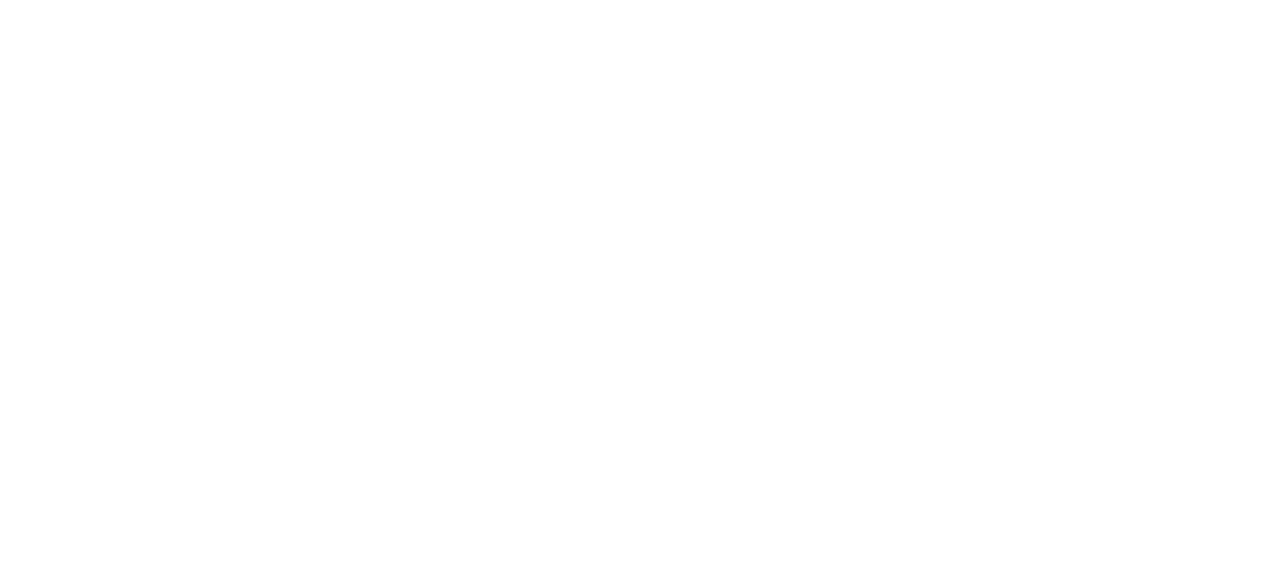
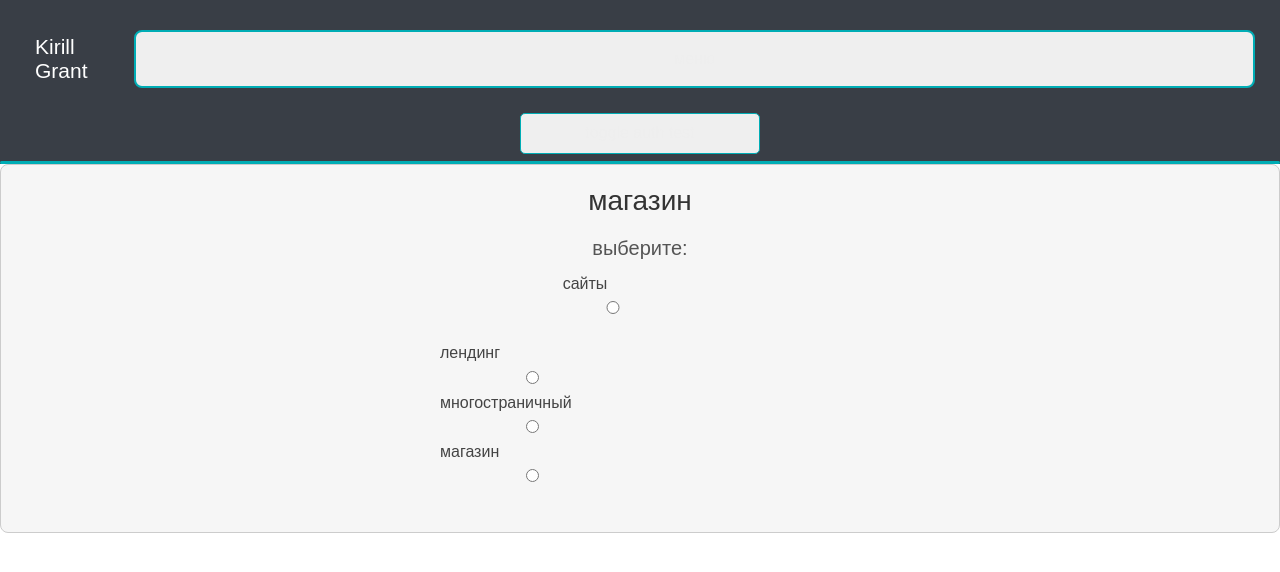
Before and after one commit to webdotG/webDotG_3, a React (Vite) app in the folder CLIENT/: page /shop in a window 1280 px wide. Before the commit this address had no page. Shown: the top 572 px of the page. Built offline with nearby package versions, Linux system fonts and the light colour scheme.

Commit message:
working 2 lvl

```diff
--- a/CLIENT/src/App.tsx
+++ b/CLIENT/src/App.tsx
@@ -1,18 +1,20 @@
 import './App.module.scss'
-import { Routes, Route} from 'react-router-dom'
+import { Routes, Route } from 'react-router-dom'
 import LoginPage from "./pages/loginPage/loginPage";
-import RegistrPage  from './pages/registerPage/registerPage'
+import RegistrPage from './pages/registerPage/registerPage'
 import MyPage from './pages/myPage/myPage';
+import ShopPage from './pages/shopPage/shopPage';
 
 function App() {
 
   return (
     <>
-    <Routes>
-    <Route index path="/register" element={<RegistrPage />} />
-    <Route index path="/login" element={<LoginPage />} />
-    <Route index path="/myPage" element={<MyPage />} />
-    </Routes>
+      <Routes>
+        <Route index path="/register" element={<RegistrPage />} />
+        <Route index path="/login" element={<LoginPage />} />
+        <Route index path="/myPage" element={<MyPage />} />
+        <Route index path="/shop" element={<ShopPage />} />
+      </Routes>
     </>
   )
 }
--- /dev/null
+++ b/CLIENT/src/STORE/reducer.ts
@@ -0,0 +1,84 @@
+import { createSlice, PayloadAction} from '@reduxjs/toolkit';
+
+interface SiteOptions {
+  sites: boolean;
+  landing: boolean;
+  multipage: boolean;
+  store: boolean;
+  individual: boolean;
+  template: boolean;
+}
+
+interface DesignOptions {
+  design: boolean;
+  logo: boolean;
+  brandColors: boolean;
+  customIcons: boolean;
+  customImages: boolean;
+  urgent: boolean;
+}
+
+interface CategoryOptions {
+  option1: boolean;
+  option2: boolean;
+  // Добавьте другие опции для категории
+}
+
+interface ShopPageState {
+  siteOptions: SiteOptions;
+  designOptions: DesignOptions;
+  categoryOptions: CategoryOptions;
+}
+
+const initialState: ShopPageState = {
+  siteOptions: {
+    sites: false,
+    landing: false,
+    multipage: false,
+    store: false,
+    individual: false,
+    template: false,
+  },
+  designOptions: {
+    design: false,
+    logo: false,
+    brandColors: false,
+    customIcons: false,
+    customImages: false,
+    urgent: false,
+  },
+  categoryOptions: {
+    option1: false,
+    option2: false,
+    // Добавьте начальные значения для других опций
+  },
+};
+
+const shopPageSlice = createSlice({
+  name: 'shopPage',
+  initialState,
+  reducers: {
+    toggleSiteOption: (state, action: PayloadAction<keyof SiteOptions>) => {
+      const key = action.payload;
+      state.siteOptions[key] = !state.siteOptions[key];
+    },
+    toggleDesignOption: (state, action: PayloadAction<keyof DesignOptions>) => {
+      const key = action.payload;
+      state.designOptions[key] = !state.designOptions[key];
+    },
+    toggleCategoryOption: (state, action: PayloadAction<keyof CategoryOptions>) => {
+      const key = action.payload;
+      state.categoryOptions[key] = !state.categoryOptions[key];
+    },
+    // Добавьте другие редьюсеры для других опций
+  },
+});
+
+export const {
+  toggleSiteOption,
+  toggleDesignOption,
+  toggleCategoryOption,
+  // Другие экшены
+} = shopPageSlice.actions;
+
+export const shopPageReducer = shopPageSlice.reducer;
--- a/CLIENT/src/STORE/store.ts
+++ b/CLIENT/src/STORE/store.ts
@@ -1,9 +1,9 @@
 import { Action, ThunkAction, configureStore } from '@reduxjs/toolkit'
-// ...
+import { shopPageReducer } from './reducer'
 
 export const store = configureStore({
   reducer: {
-
+    shopPage: shopPageReducer,
   },
 })
 
--- /dev/null
+++ b/CLIENT/src/pages/shopPage/shopPage.module.scss
@@ -0,0 +1,96 @@
+.shop_page__wrapper {
+  font-family: 'Arial', sans-serif;
+  max-width: 100%;
+  margin: 0 auto;
+  padding: 20px;
+  border: 1px solid #ccc;
+  border-radius: 8px;
+  background-color: #f6f6f6;
+  display: flex;
+  flex-direction: column;
+  align-items: center;
+
+  h1 {
+    font-size: 28px;
+    margin-bottom: 20px;
+    color: #333;
+  }
+
+  h2 {
+    font-size: 20px;
+    margin-bottom: 15px;
+    color: #555;
+  }
+
+  label {
+    display: block;
+    margin-bottom: 8px;
+    color: #444;
+  }
+
+  .site_blok_wrapper,
+  .site_seconde_blok_wrapper,
+  .site_third_blok_wrapper,
+  .site_fourth_blok_wrapper {
+    width: 100%;
+    max-width: 400px;
+    margin-bottom: 20px;
+    display: flex;
+    flex-wrap: wrap;
+    justify-content: space-between;
+
+    input[type='checkbox'],
+    input[type='radio'] {
+      margin-right: 10px;
+      margin-bottom: 10px;
+      flex: 0 0 calc(50% - 15px); /* Две колонки с отступами */
+      min-width: 100px; /* Минимальная ширина */
+      padding: 8px;
+      border: 1px solid #ccc;
+      border-radius: 5px;
+      background-color: #fff;
+      cursor: pointer;
+    }
+
+    label {
+      font-size: 16px;
+      width: 100%;
+    }
+  }
+
+  .site_fourth_blok_wrapper {
+    border-top: 1px solid #ccc;
+    padding-top: 20px;
+  }
+
+  input[type='checkbox']:hover,
+  input[type='radio']:hover {
+    transform: scale(1.05);
+  }
+
+  input[type='checkbox']:checked::before {
+    content: '✓';
+    font-size: 18px;
+    color: #4CAF50;
+    display: inline-block;
+    margin-right: 5px;
+  }
+
+  // @media (max-width: 320px) {
+  //   .site_blok_wrapper,
+  //   .site_seconde_blok_wrapper,
+  //   .site_third_blok_wrapper,
+  //   .site_fourth_blok_wrapper {
+  //     flex-direction: column;
+  //     align-items: flex-start;
+
+  //     input[type='checkbox'],
+  //     input[type='radio'] {
+  //       margin-right: 0;
+  //       margin-bottom: 10px;
+  //       min-width: auto;
+  //       flex: 0 0 100%;
+  //     }
+  //   }
+  // }
+}
--- /dev/null
+++ b/CLIENT/src/pages/shopPage/shopPage.tsx
@@ -0,0 +1,170 @@
+import React, { useState } from 'react';
+import Header from '../../components/header/header';
+import style from './shopPage.module.scss';
+
+function ShopPage() {
+  const [selectedSiteSecondeType, setSelectedSiteSecondeType] = useState('');
+  const [isThirdBlockVisible, setIsThirdBlockVisible] = useState(false); // Используем состояние для управления видимостью блока
+
+  const handleSiteSecondeTypeChange = (e) => {
+    setSelectedSiteSecondeType(e.target.value);
+    setIsThirdBlockVisible(true); // Показываем блок при выборе типа сайта
+  };
+
+  return (
+    <>
+      <Header />
+      <div className={style.shop_page__wrapper}>
+        <h1 className={style.shop_page__title}>магазин</h1>
+        <h2>выберите:</h2>
+        <div className={style.check_first}>
+          <div className={style.site_blok_wrapper}>
+            <label>сайты</label>
+            <input
+              type='radio'
+              name='siteType'
+              value='сайты'
+            />
+          </div>
+        </div>
+        <div className={style.site_seconde_blok_wrapper}>
+          <label>лендинг</label>
+          <input
+            type='radio'
+            name='siteTypeSeconde'
+            value='лендинг'
+            checked={selectedSiteSecondeType === 'лендинг'}
+            onChange={handleSiteSecondeTypeChange}
+          />
+          <label>многостраничный</label>
+          <input
+            type='radio'
+            name='siteTypeSeconde'
+            value='многостраничный'
+            checked={selectedSiteSecondeType === 'многостраничный'}
+            onChange={handleSiteSecondeTypeChange}
+          />
+          <label>магазин</label>
+          <input
+            type='radio'
+            name='siteTypeSeconde'
+            value='магазин'
+            checked={selectedSiteSecondeType === 'магазин'}
+            onChange={handleSiteSecondeTypeChange}
+          />
+        </div>
+
+        {/* Показывать блок только если выбран тип сайта */}
+        {isThirdBlockVisible && (
+          <div className={style.site_third_blok_wrapper}>
+             <label>индивидуальный</label>
+          <input
+            type='radio'
+            name='siteTypeThird'
+            value='индивидуальный'
+          />
+          <label>шаблон</label>
+          <input
+            type='radio'
+            name='siteTypeThird'
+            value='шаблон'
+          />
+          </div>
+        )}
+
+
+      </div>
+    </>
+  );
+}
+
+export default ShopPage;
+
+
+
+
+// import React, { useState } from 'react';
+// import Header from '../../components/header/header';
+// import style from './shopPage.module.scss';
+
+// function ShopPage() {
+
+//   return (
+//     <>
+//       <Header />
+//       <div className={style.shop_page__wrapper}>
+//         <h1 className={style.shop_page__title}>магазин</h1>
+//         <h2>выберите :</h2>
+
+//         <div className={style.check_first}>
+//           <div className={style.site_blok_wrapper}>
+//             <label>сайты</label>
+//             <input
+//               type='radio'
+//               name='siteType'
+//               value='сайты'
+//             />
+//           </div>
+//         </div>
+
+//           <div className={style.site_seconde_blok_wrapper}>
+//           <label>лендинг</label>
+//           <input
+//             type='radio'
+//             name='siteTypeSeconde'
+//             value='лендинг'
+//             checked={selectedSiteSecondeType === 'лендинг'}
+//           />
+//           <label>многостраничный</label>
+//           <input
+//             type='radio'
+//             name='siteTypeSeconde'
+//             value='многостраничный'
+//             checked={selectedSiteSecondeType === 'многостраничный'}
+//           />
+//           <label>магазин</label>
+//           <input
+//             type='radio'
+//             name='siteTypeSeconde'
+//             value='магазин'
+//             checked={selectedSiteSecondeType === 'магазин'}
+//           />
+//         </div>
+
+//           <div className={style.site_third_blok_wrapper}>
+//           <label>индивидуальный</label>
+//           <input
+//             type='radio'
+//             name='siteTypeThird'
+//             value='индивидуальный'
+//             checked={selectedSiteThirdType === 'индивидуальный'}
+//           />
+//           <label>шаблон</label>
+//           <input
+//             type='radio'
+//             name='siteTypeThird'
+//             value='шаблон'
+//             checked={selectedSiteThirdType === 'шаблон'}
+//           />
+//         </div>
+
+//           <div className={style.site_fourth_blok_wrapper}>
+//             <label>дизайн</label>
+//             <input type='checkbox' />
+//             <label>логотип</label>
+//             <input type='checkbox' />
+//             <label>фирменные цвета</label>
+//             <input type='checkbox' />
+//             <label>индивидуальные иконки</label>
+//             <input type='checkbox' />
+//             <label>индивидуальные картинки</label>
+//             <input type='checkbox' />
+//             <label>срочно</label>
+//             <input type='checkbox' />
+//           </div>
+//       </div>
+//     </>
+//   );
+// }
+
+// export default ShopPage;
```
